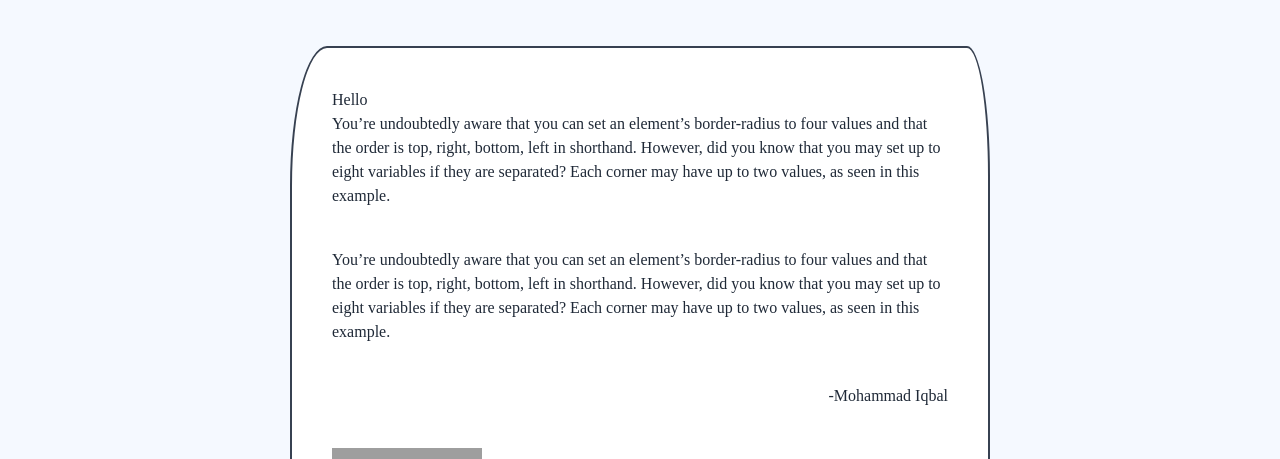
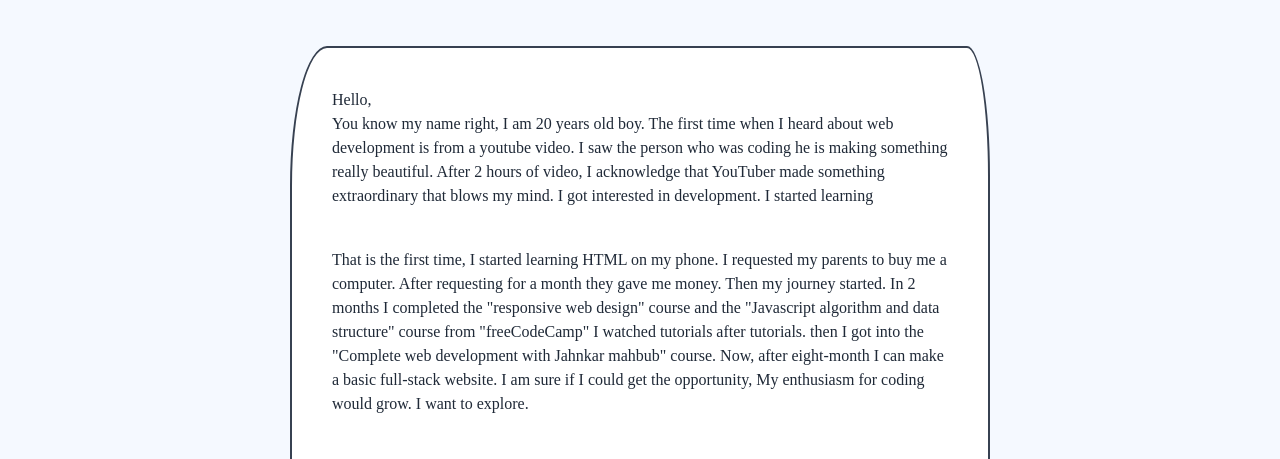
Before and after one commit to MohammadIqbalHossain/portfolio, a React (Create React App) app: page / in a window 1280 px wide. Shown: the part 2209-2668 px from the top of the page. Built offline with nearby package versions, Linux system fonts and the light colour scheme; grey boxes are pictures that could not be loaded.

Commit message:
pushhing for deploy

```diff
--- a/src/components/AboutMe/AboutMe.js
+++ b/src/components/AboutMe/AboutMe.js
@@ -6,19 +6,19 @@ const AboutMe = () => {
     return (
         <div className="" data-aos="fade-up">
             <h1 className="text-ceter text-3xl font-bold my-5">About me</h1>
-            <div className="fancy-border md:w-[700px] h-[600px] border-2 border-gray-700 mx-auto p-10  text-left overflow-hidden xs:mx-10 my-10">
-                <h1>Hello</h1>
+            <div className="fancy-border md:w-[700px] h-[700px] border-2 border-gray-700 mx-auto p-10  text-left overflow-hidden xs:mx-10 my-10">
+                <h1>Hello,</h1>
                 <p className="mb-10">
-                    You’re undoubtedly aware that you can set an element’s border-radius to four values and that the order is top, right, bottom, left in shorthand. However, did you know that you may set up to eight variables if they are separated? Each corner may have up to two values, as seen in this example.
+                    You know my name right, I am 20 years old boy. The first time when I heard about web development is from a youtube video. I saw the person who was coding he is making something really beautiful. After 2 hours of video, I acknowledge that YouTuber made something extraordinary that blows my mind. I got interested in development. I started learning
                 </p>
 
                 <p className="">
-                    You’re undoubtedly aware that you can set an element’s border-radius to four values and that the order is top, right, bottom, left in shorthand. However, did you know that you may set up to eight variables if they are separated? Each corner may have up to two values, as seen in this example.
+                    That is the first time, I started learning HTML on my phone. I requested my parents to buy me a computer. After requesting for a month they gave me money. Then my journey started. In 2 months I completed the "responsive web design" course and the "Javascript algorithm and data structure" course from "freeCodeCamp" I watched tutorials after tutorials. then I got into the "Complete web development with Jahnkar mahbub" course. Now, after eight-month I can make a basic full-stack website. I am sure if I could get the opportunity, My enthusiasm for coding would grow. I want to explore.
                 </p>
 
                 <p className="text-right my-10">-Mohammad Iqbal</p>
                 <div className="mb-[500px] hidden md:block">
-                    <img src={image} className="w-[150px] mb-102"  alt="Hello"/>
+                    <img src={image} className="w-[150px] mb-102" alt="Hello" />
                 </div>
             </div>
 
--- a/src/components/AllProjects/ProjectDetails/Details.js
+++ b/src/components/AllProjects/ProjectDetails/Details.js
@@ -37,9 +37,10 @@ const Details = () => {
 
                     <article className="max-w-sm mx-auto md:max-w-none grid md:grid-cols-1 gap-6 md:gap-8 lg:gap-12 xl:gap-16 items-center">
 
-                        <div className="flex justify-center ">
+                        <div className="flex justify-center">
                             <img className="transform rounded-lg hover:scale-105 transition duration-700 ease-out" src={filteredProject[0]?.img} width="900" height="600" alt="details about project" />
                         </div>
+
 
                         <div>
                             <header>
```
